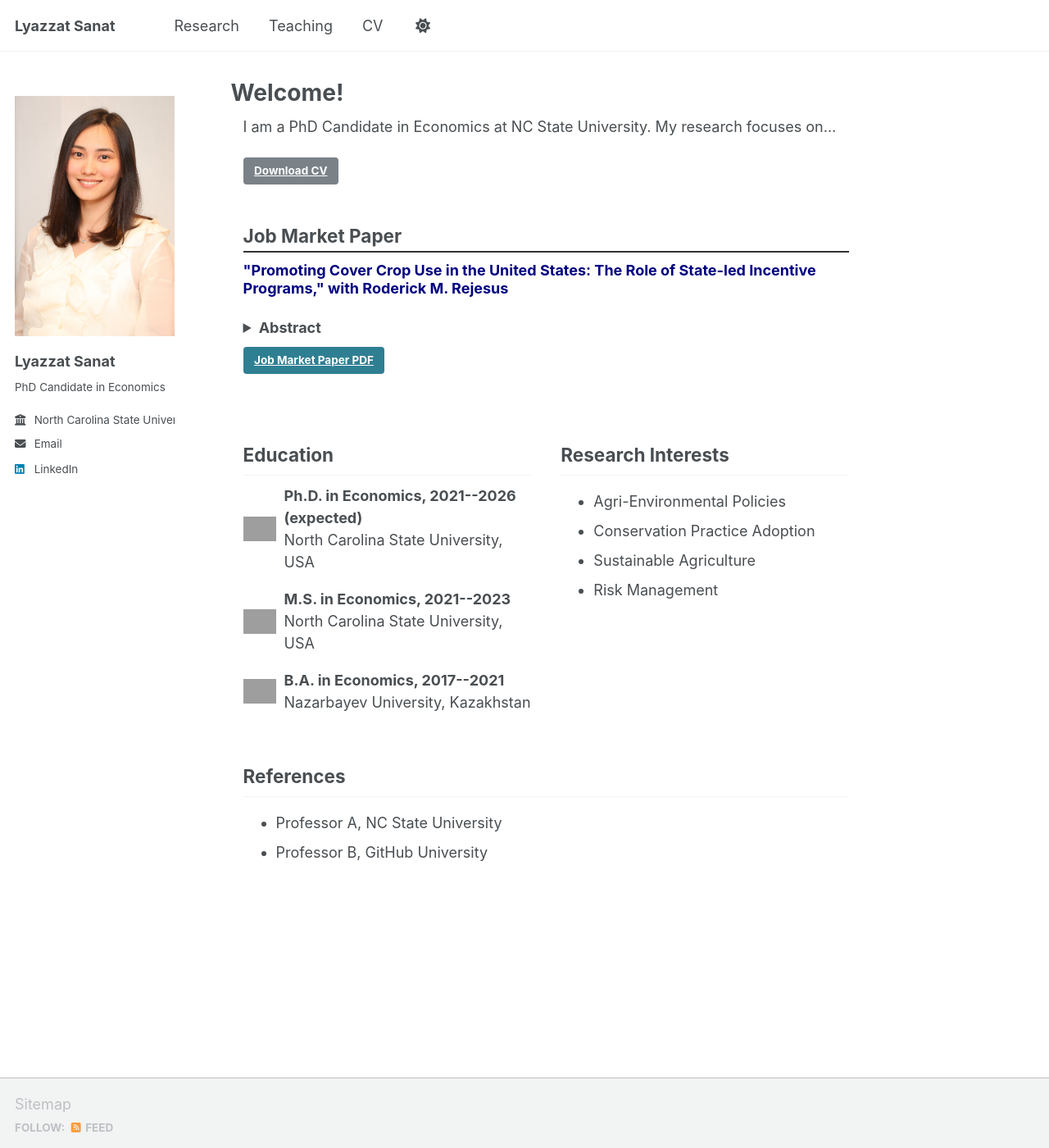
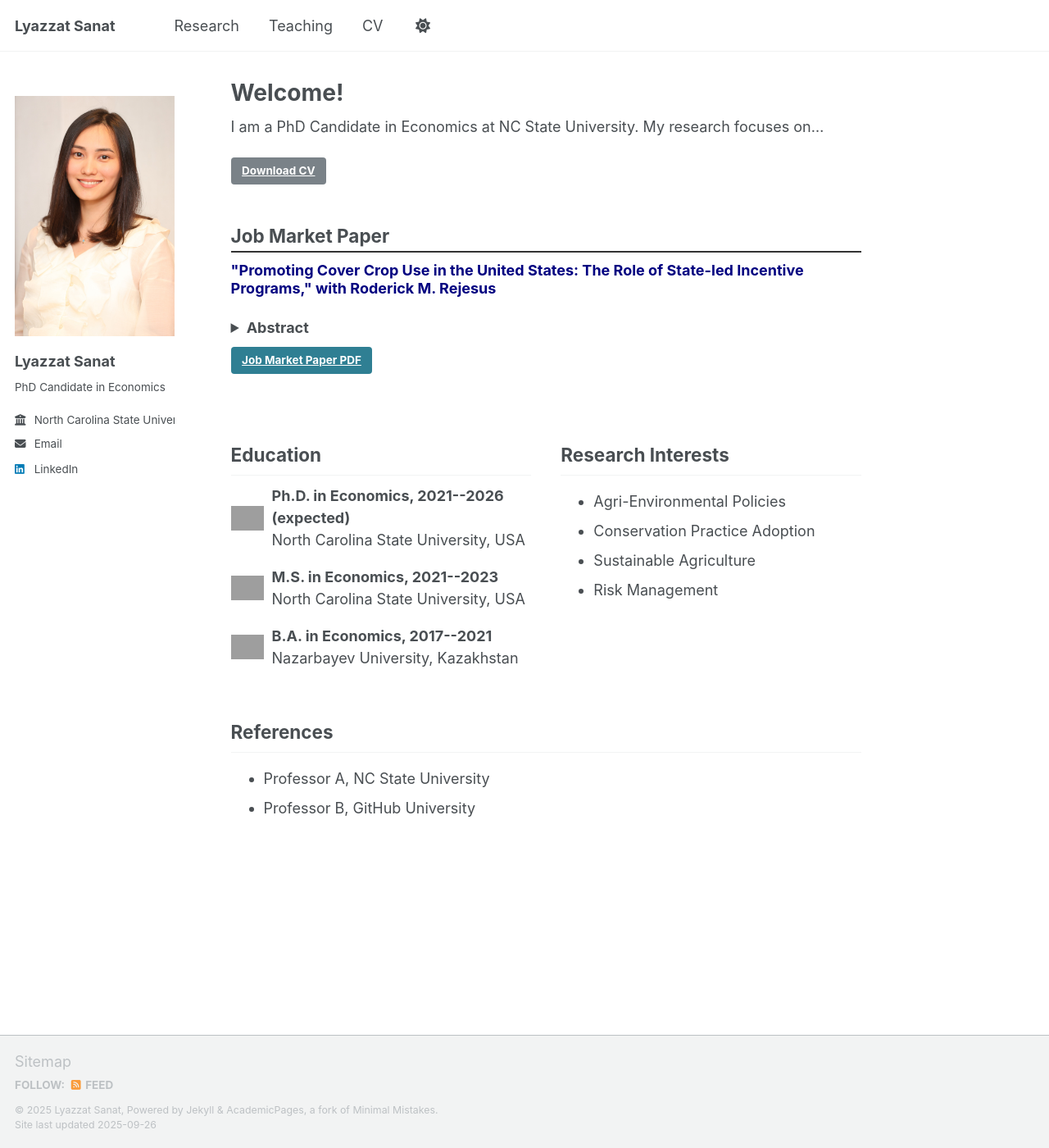
Before and after one commit to lyazzatsanat/lyazzatsanat.github.io, a Jekyll site: the page built from _pages/about.md, in a window 1280 px wide and 1400 px high. Shown: the whole window at 82% size. Built offline with Jekyll 4.4.1, drawn with Linux system fonts in a browser that asks for light colours; a script that is not in the unit is left out; grey boxes are pictures that could not be loaded.

Commit message:
Update main.scss

```diff
--- a/assets/css/main.scss
+++ b/assets/css/main.scss
@@ -55,14 +55,16 @@
   margin: 0 auto 20px auto;
   text-align: center;
 }
-/* Increase About page content width */
+/* Force wider main content for About page */
+.layout--single main,
 .layout--single .single__content,
-.layout--archive .page__content,
-.page__content {
-  max-width: 1000px;   /* wider content area */
-  width: 100%;
-  margin: 0 auto;      /* center content */
-  padding-left: 15px;
-  padding-right: 15px;
-  box-sizing: border-box;
+.layout--archive main,
+.layout--archive .page__content {
+  max-width: 1000px !important; /* wider content area */
+  width: 100% !important;
+  margin-left: auto !important;
+  margin-right: auto !important;
+  padding-left: 15px !important;
+  padding-right: 15px !important;
+  box-sizing: border-box !important;
 }
```
